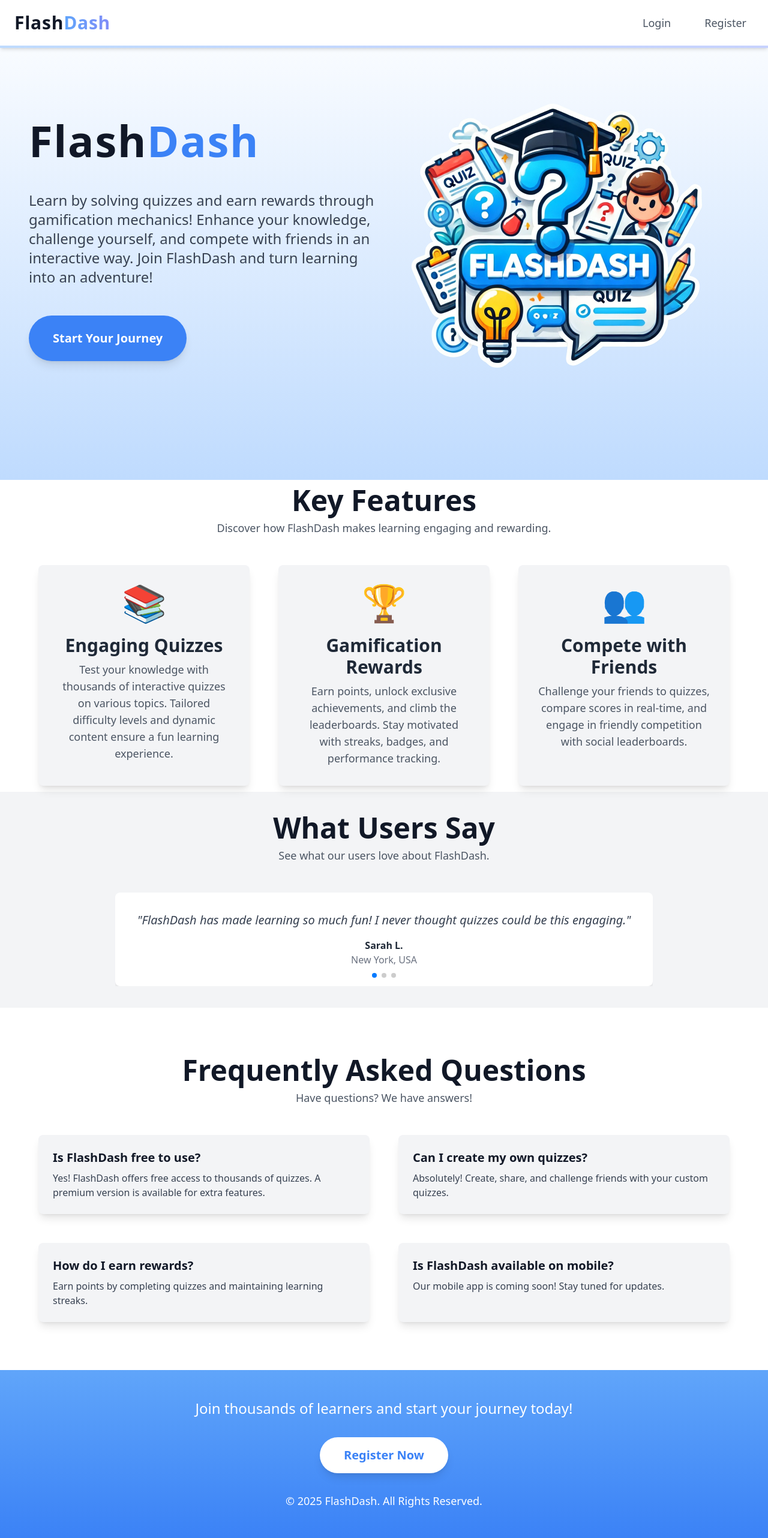
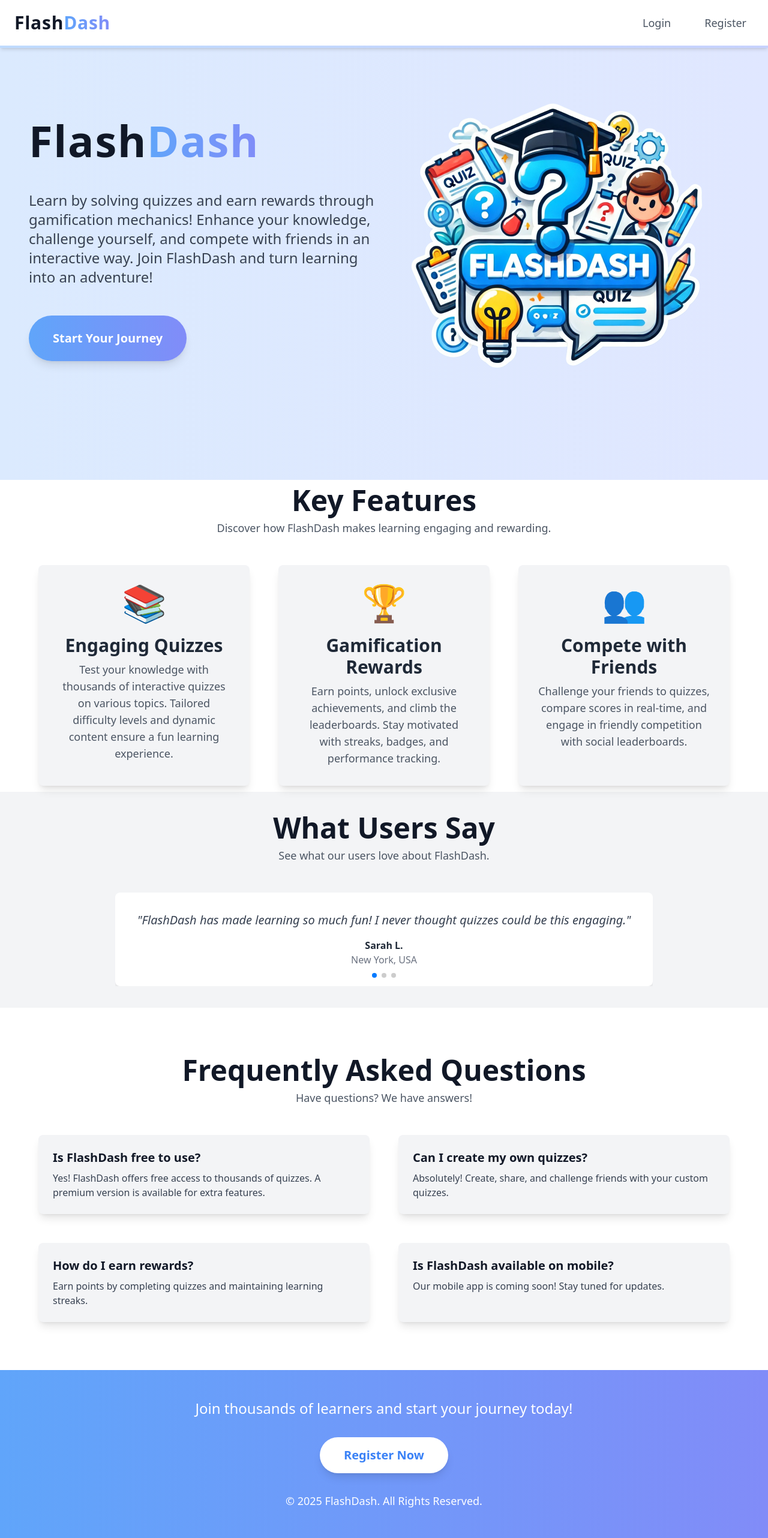
Before and after one commit to P4r1nc3/FlashDash_Frontend, a React (Vite) app: page / in a window 1280 px wide. Shown: the whole page at 60% size. Built offline with nearby package versions, Linux system fonts and the light colour scheme; no server answers.

Commit message:
Remade Home

```diff
--- a/src/pages/home/Home.tsx
+++ b/src/pages/home/Home.tsx
@@ -9,7 +9,7 @@ const Home = () => {
     return (
         <main className="w-full">
             {/* Hero Section */}
-            <section className="h-screen bg-gradient-to-b from-white to-blue-200 flex items-center justify-center">
+            <section className="h-screen bg-gradient-to-r from-blue-100 to-indigo-100 flex items-center justify-center">
                 <div className="container mx-auto px-6 lg:px-12 flex flex-col lg:flex-row items-center text-center lg:text-left">
                     {/* Text Section */}
                     <motion.div
@@ -20,7 +20,7 @@ const Home = () => {
                     >
                         <h1 className="text-9xl lg:text-7xl font-extrabold tracking-wide font-poppins mb-12">
                             <span className="text-gray-900">Flash</span>
-                            <span className="text-blue-500">Dash</span>
+                            <span className="bg-gradient-to-r from-blue-400 to-indigo-400 bg-clip-text text-transparent">Dash</span>
                         </h1>
                         <p className="text-2xl text-gray-700 mb-12">
                             Learn by solving quizzes and earn rewards through gamification mechanics!
@@ -29,7 +29,7 @@ const Home = () => {
                         </p>
                         <Link to="/register">
                             <motion.button
-                                className="bg-blue-500 lg:text-xl text-white px-10 py-6 rounded-full font-semibold shadow-lg hover:bg-blue-600 transition duration-300"
+                                className="bg-gradient-to-r from-blue-400 to-indigo-400 lg:text-xl text-white px-10 py-6 rounded-full font-semibold shadow-lg hover:shadow-xl transition duration-300"
                                 whileHover={{ scale: 1.10 }}
                                 whileTap={{ scale: 0.95 }}
                             >
@@ -134,7 +134,7 @@ const Home = () => {
             </section>
 
             {/* Footer Section */}
-            <footer className="h-[35vh] bg-gradient-to-b from-blue-400 to-blue-500 text-white flex flex-col items-center justify-center text-center">
+            <footer className="h-[35vh] bg-gradient-to-r from-blue-400 to-indigo-400 text-white flex flex-col items-center justify-center text-center">
                 <div className="container mx-auto px-6">
                     <p className="text-2xl mb-8">Join thousands of learners and start your journey today!</p>
                     <Link to="/register">
```
